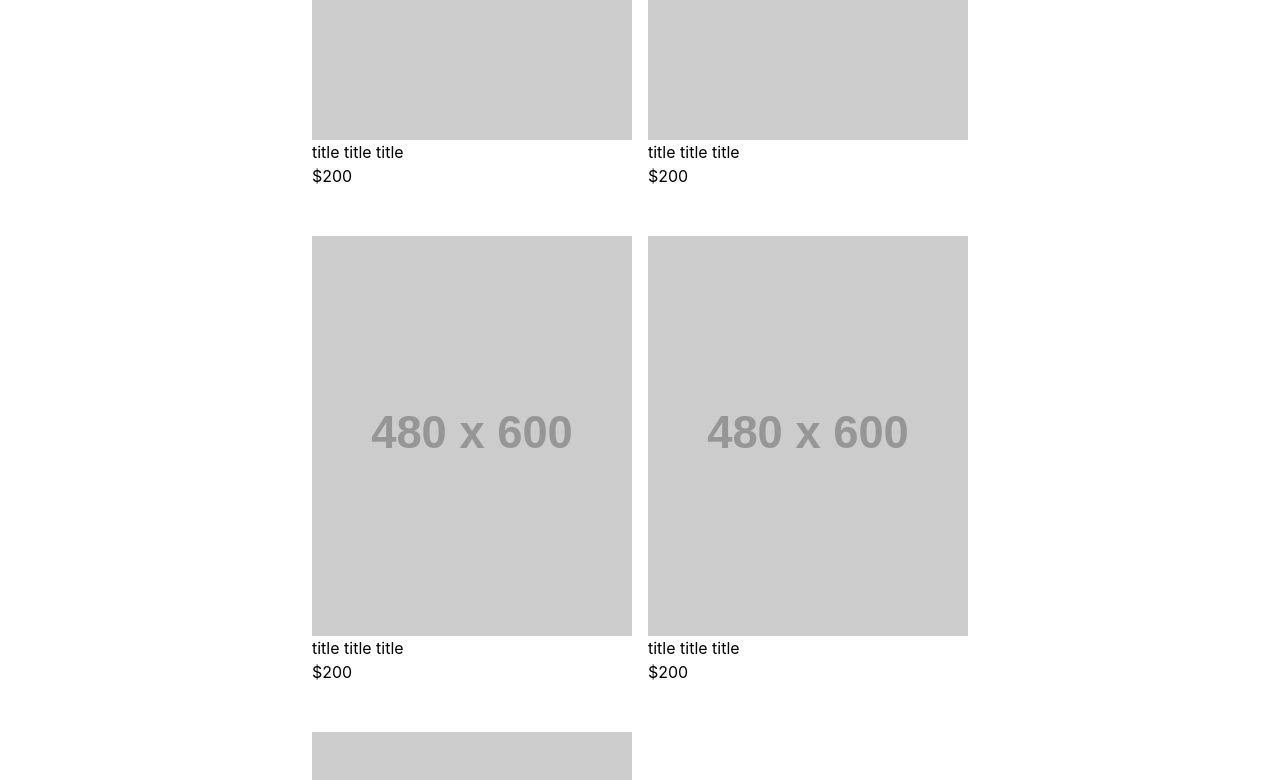
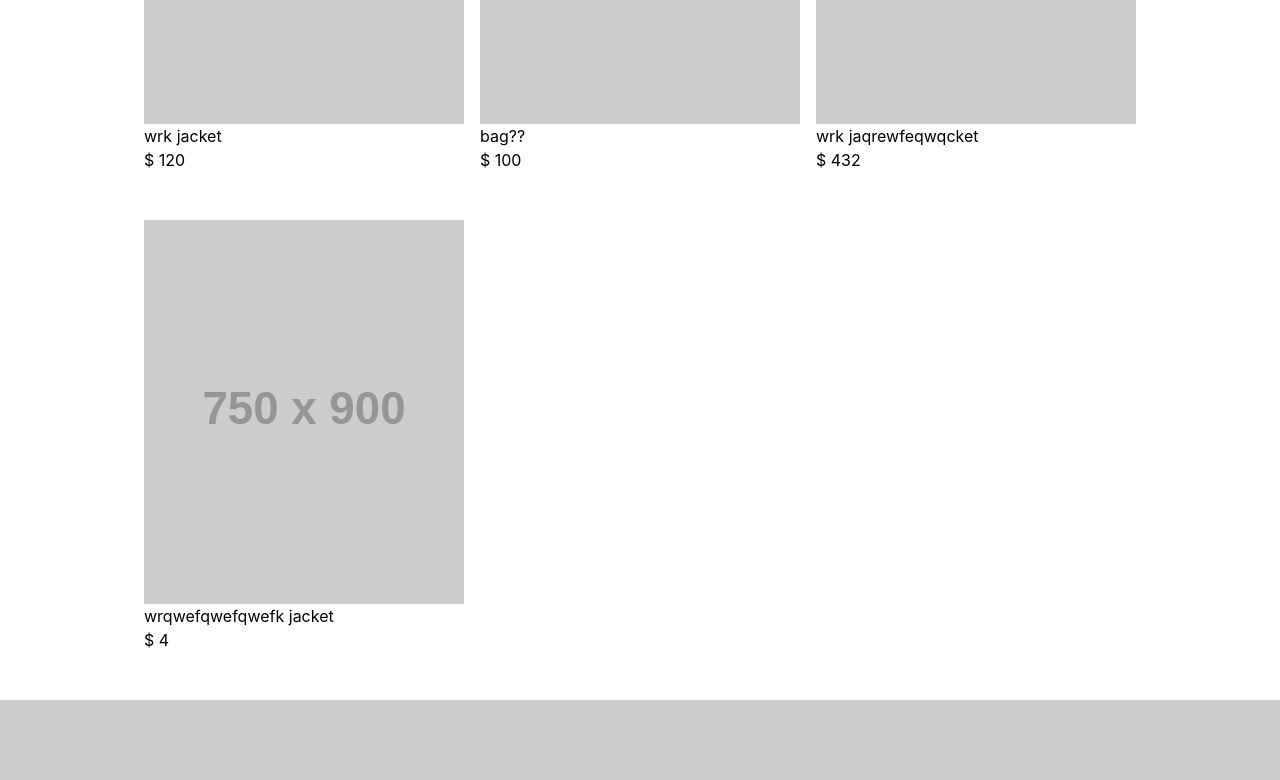
Before and after one commit to jackstasiulis/vaille-2024, a React (Vite) app: page / in a window 1280 px wide. Shown: the part 1080-1860 px from the top of the page. Built offline with nearby package versions, Linux system fonts and the light colour scheme.

Commit message:
implement ids for each product card and link to respective product pages

```diff
--- a/src/App.jsx
+++ b/src/App.jsx
@@ -5,6 +5,8 @@ import ItemPage from './Pages/ItemPage/ItemPage'
 import Footer from './Components/Footer/Footer'
 
 import { BrowserRouter, Routes, Route} from 'react-router-dom';
+
+
 
 
 const App = () => {
@@ -15,11 +17,9 @@ const App = () => {
 
     <BrowserRouter>
       <Routes>
+
         <Route path='/' element={<ShopPage />}/>
-        <Route path='/item' element={<ItemPage />}/>
-
-
-
+        <Route path='/item/:itemId' element={<ItemPage />}/>
 
       </Routes>
     </BrowserRouter>
--- a/src/Components/Footer/Footer.jsx
+++ b/src/Components/Footer/Footer.jsx
@@ -6,8 +6,10 @@ const Footer = () => {
     <>
         <footer className='footer'>
             <div className='footer__options'>
-                <p className='footer__option'>OPTION</p>
-                <p className='footer__option'>OPTION</p>
+            <a href="/">
+                <p className='footer__option'>SHOP</p>
+              </a>
+                <p className='footer__option'>ABOUT</p>
                 {/* <img src="https://placehold.co/10x10" alt="instagram logo" /> */}
                 <svg className='footer__option--icon' xmlns="http://www.w3.org/2000/svg" viewBox='0 0 12 12'>
   <title>Instagram</title>
--- a/src/Components/ItemCard/ItemCard.jsx
+++ b/src/Components/ItemCard/ItemCard.jsx
@@ -1,23 +1,25 @@
 import './ItemCard.scss'
+import { Link } from 'react-router-dom';
 
-const ItemCard = () => {
+const ItemCard = ({id, title, price, image1, image2, image3, image4}) => {
 
   return (
     <>
-    <a href="/item">
+      <Link to={`/item/${id}`}>
         <article className='item-card'>
-            <div className='item-card__image--wrapper'>
-                <img className='item-card__image' src="https://placehold.co/480x600" alt="product image" />
-            </div>
+                <div className='item-card__image--wrapper'>
+                    <img className='item-card__image' src={image1} alt="product image" />
+                </div>
 
-            <div className='item-card__details'>
-                <p className='item-card__details--text'>title title title</p>
-                <p className='item-card__details--text'>$200</p>
-            </div>
+                <div className='item-card__details'>
+                    <p className='item-card__details--text'>{title}</p>
+                    <p className='item-card__details--text'>$ {price}</p>
+                </div>
 
 
-        </article>
-    </a>
+            </article>
+      </Link>
+
 
     </>
   )
--- a/src/Components/ItemImages/ItemImages.jsx
+++ b/src/Components/ItemImages/ItemImages.jsx
@@ -1,22 +1,30 @@
 import './ItemImages.scss'
 
-const ItemImages = () => {
-    const imageUrls = [ 'https://placehold.co/750x900', 'https://placehold.co/750x900' ];
+const ItemImages = ({item}) => {
+    const imageUrls = item ? [item.image1, item.image2] : [];
 
   return (
     <>
     <div className="item-images__container">
+
         <div className="item-images">
             {imageUrls.map((imageUrl, index) => (
                 <img className='item-images__image' key={index} src={imageUrl} alt='product images' />
             ))}
         </div>
+
         <div className="item-images__info">
-        <h1>Title title title</h1>
-        <p>detsdfsdfsdfail</p>
-        <p>detailsdsds</p>
-        <p>detasdasdsdil</p>
+        {/* check if item exists before rendering text */}
+            {item ? (
+                <>
+                    <h1>{item.title}</h1>
+                    <p>{item.description}</p>
+                </>
+                ) : (
+                    <p>Loading...</p>
+            )}
         </div>
+
     </div>
     </>
   )
--- a/src/Components/ShopSection/ShopSection.jsx
+++ b/src/Components/ShopSection/ShopSection.jsx
@@ -1,5 +1,6 @@
 import ItemCard from '../ItemCard/ItemCard'
 import './ShopSection.scss'
+import itemData from '../../assets/Data/product-details.json'
 
 const ShopSection = () => {
 
@@ -10,11 +11,23 @@ const ShopSection = () => {
 
             <div className='shop-section__cards--container'>
                 <div className='shop-section__cards'>
-                    <ItemCard />
-                    <ItemCard />
-                    <ItemCard />
-                    <ItemCard />
-                    <ItemCard />
+
+                    {itemData.map(item => {
+                      return(
+                        <ItemCard
+                        key={item.id}
+                        id={item.id}
+                        title={item.title}
+                        price={item.price}
+                        image1={item.image1}
+                        image2={item.image2}
+                        image3={item.image3}
+                        image4={item.image4}
+                        />
+
+                      )
+                    })}
+
                 </div>
             </div>
 
--- a/src/Components/ShopSection/ShopSection.scss
+++ b/src/Components/ShopSection/ShopSection.scss
@@ -13,11 +13,20 @@
         grid-template-columns: repeat(auto-fill, 20rem);
         grid-gap: 1rem;
         justify-content: center;
-        @include tablet{
-            width: 70%;
+        @include mobileL{
+            width: 80%;
         }
+        // @include tablet{
+        //     width: 70%;
+        // }
+        // @include laptop{
+        //     width: 60%;
+        // }
         @include desktop{
-            width: 50%;
+            width: 65%;
+        }
+        @include desktopL{
+            width: 60%;
         }
 
         &--container{
--- a/src/Pages/ItemPage/ItemPage.jsx
+++ b/src/Pages/ItemPage/ItemPage.jsx
@@ -1,12 +1,34 @@
 import ItemImages from '../../Components/ItemImages/ItemImages'
 import './ItemPage.scss'
+import productDetails from '../../assets/Data/product-details.json';
+
+import { useParams } from 'react-router-dom';
+import { useEffect, useState } from 'react'
 
 const ItemPage = () => {
+
+  const { itemId } = useParams();
+  const [item, setItem] = useState(null);
+
+  useEffect(() => {
+    try {
+      const selectedItem = productDetails.find((item) => item.id === Number(itemId));
+
+      if (selectedItem) {
+        setItem(selectedItem);
+      } else {
+        console.error('Item not found');
+      }
+    } catch (error) {
+      console.error('Error fetching item details:', error);
+    }
+  }, [itemId]);
 
   return (
     <>
       <div className='item-page'>
-        <ItemImages />
+
+        <ItemImages item={item} />
 
       </div>
     </>
--- a/src/Styles/_mixins.scss
+++ b/src/Styles/_mixins.scss
@@ -42,3 +42,9 @@
       @content;
     }
   }
+
+  @mixin desktopL {
+    @media screen and (min-width: $desktopL-breakpoint) {
+      @content;
+    }
+  }
--- a/src/Styles/_variables.scss
+++ b/src/Styles/_variables.scss
@@ -10,7 +10,7 @@ $laptop-breakpoint: 1024px;
 $laptopL-breakpoint: 1440px;
 $desktop-breakpoint: 1620px;
 
-// $desktop-breakpoint: 1920px;
+$desktopL-breakpoint: 1920px;
 // $desktop-breakpoint: 2560px;
 
             // <-------> Jack Stasiulis' Custom Responsive design Breakpoints <-------> \\
--- /dev/null
+++ b/src/assets/Data/product-details.json
@@ -0,0 +1,42 @@
+[
+    {
+    "id":1,
+    "title":"wrk jacket",
+    "price":"120",
+    "description":"a very nice jacket. handmade in our lab. features this and that. maybe we'll make this into a bullet list.",
+    "image1":"https://placehold.co/750x900",
+    "image2":"https://placehold.co/750x900",
+    "image3":"https://placehold.co/750x900",
+    "image4":"https://placehold.co/750x900"
+    },
+    {
+    "id":2,
+    "title":"bag??",
+    "price":"100",
+    "description":"a very nice bag. handmade in our lab. features this and that. maybe we'll make this into a bullet list.",
+    "image1":"https://placehold.co/750x900",
+    "image2":"https://placehold.co/750x900",
+    "image3":"https://placehold.co/750x900",
+    "image4":"https://placehold.co/750x900"
+    },
+    {
+    "id":3,
+    "title":"wrk jaqrewfeqwqcket",
+    "price":"432",
+    "description":"a very nice jaqefqwqefwcket. handmade in our lab. features ewqfqwef and that. maybe we'll make this into a bullet list.",
+    "image1":"https://placehold.co/750x900",
+    "image2":"https://placehold.co/750x900",
+    "image3":"https://placehold.co/750x900",
+    "image4":"https://placehold.co/750x900"
+    },
+    {
+    "id":4,
+    "title":"wrqwefqwefqwefk jacket",
+    "price":"4",
+    "description":"I AM NUMBER FOUR",
+    "image1":"https://placehold.co/750x900",
+    "image2":"https://placehold.co/750x900",
+    "image3":"https://placehold.co/750x900",
+    "image4":"https://placehold.co/750x900"
+    }
+]
```
Lines whose indentation alone changed are shown as unchanged.
